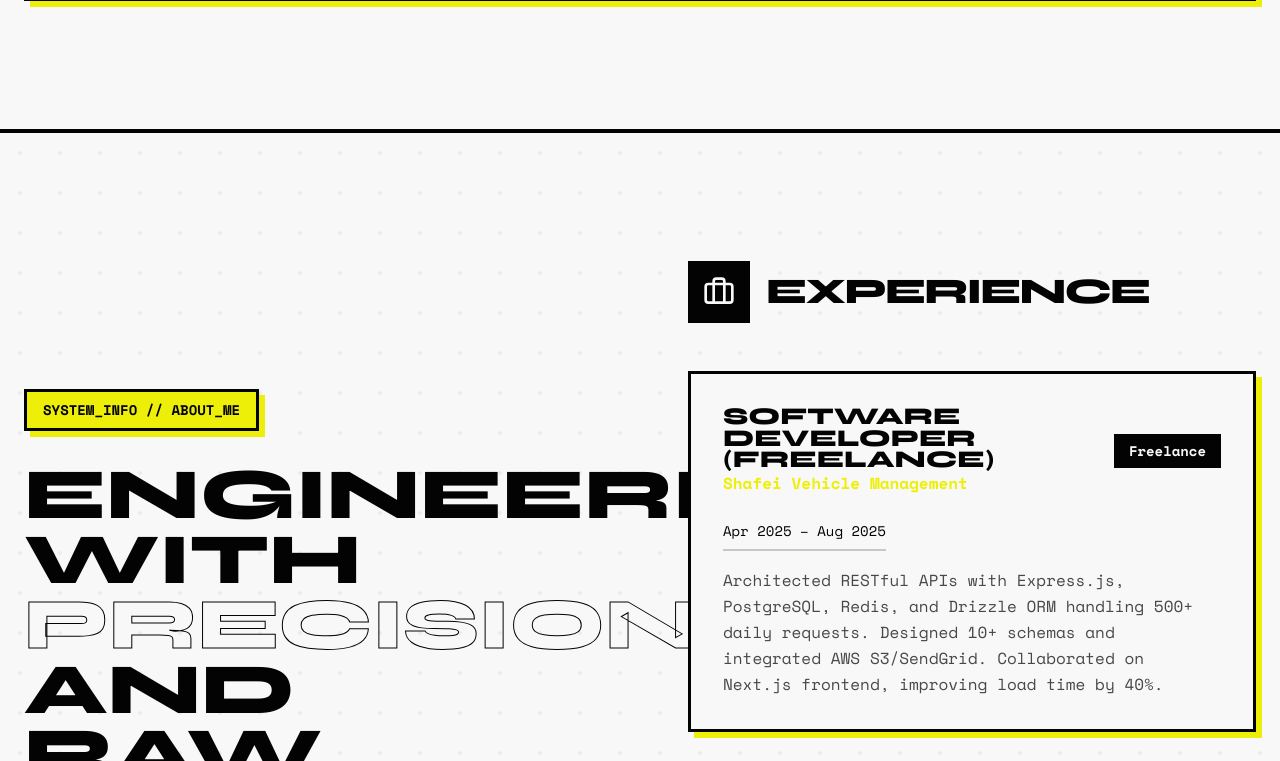
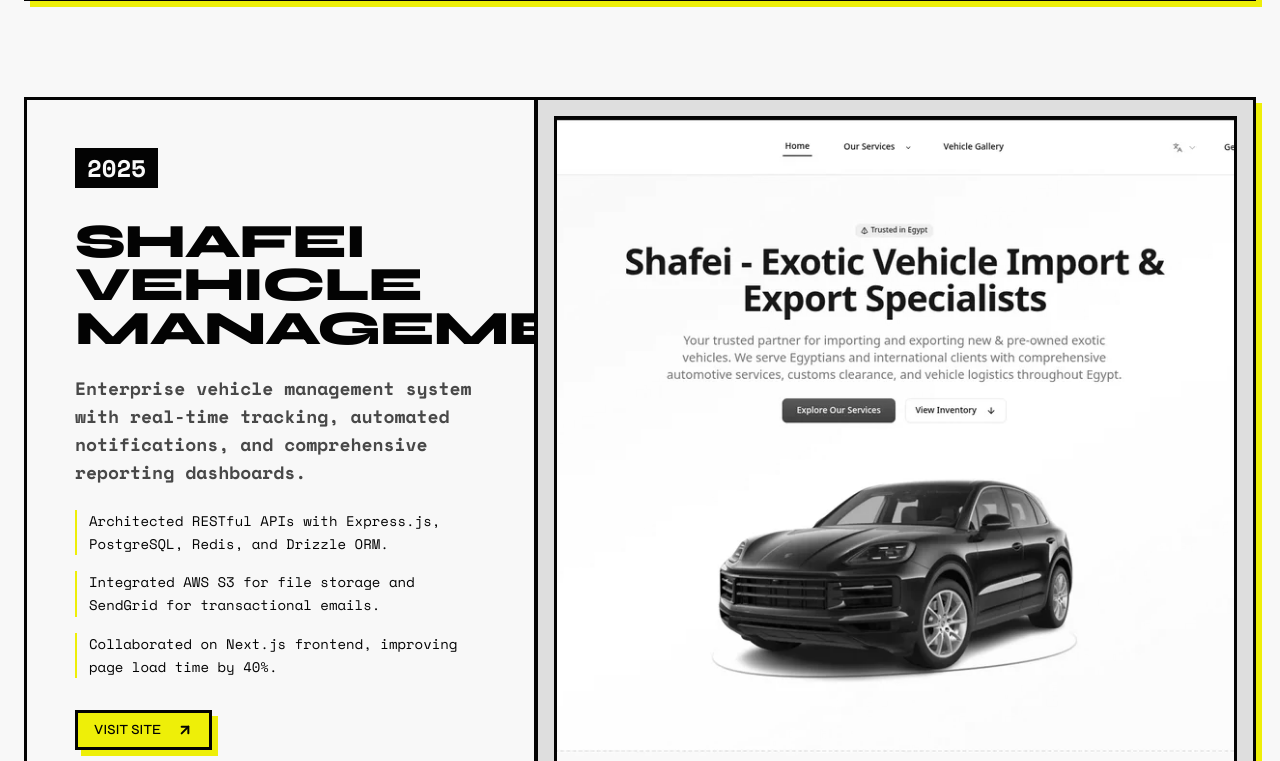
Before and after one commit to ma-hmuud/portfolio, a Next.js app: page / in a window 1280 px wide. Shown: the part 3379-4140 px from the top of the page. Built offline with nearby package versions, Linux system fonts and the light colour scheme.

Commit message:
fix: projects section

```diff
--- a/components/sections/projects.tsx
+++ b/components/sections/projects.tsx
@@ -14,8 +14,8 @@
       "Built a scalable PostgreSQL backend with Prisma ORM and AWS S3.",
       "Utilized Next.js, NestJS (GraphQL), and Python computation workers.",
     ],
-    github: "https://github.com/your-repo/graphora",
-    live: "#",
+    github: "https://github.com/ma-hmuud/graphora",
+    live: "https://graphora-visualizer.vercel.app",
     image: "/projects/graphora.png",
     year: "2026",
     featured: true,
@@ -29,8 +29,8 @@
       "Integrated Next.js with PostgreSQL via Drizzle ORM.",
       "Created dynamic calendar interfaces utilizing FullCalendar and Radix UI.",
     ],
-    github: "https://github.com/your-repo/swiftshift",
-    live: "#",
+    github: "https://github.com/ma-hmuud/swiftshift",
+    live: "https://swiftshift-scheduler.vercel.app/",
     image: "/projects/swiftshift.png",
     year: "2026",
     featured: true,
@@ -49,6 +49,21 @@
     image: "/projects/ma-drive.webp",
     year: "2026",
     featured: true,
+  },
+  {
+    title: "Shafei Vehicle Management",
+    description:
+      "Enterprise vehicle management system with real-time tracking, automated notifications, and comprehensive reporting dashboards.",
+    bullets: [
+      "Architected RESTful APIs with Express.js, PostgreSQL, Redis, and Drizzle ORM.",
+      "Integrated AWS S3 for file storage and SendGrid for transactional emails.",
+      "Collaborated on Next.js frontend, improving page load time by 40%.",
+    ],
+    github: "#",
+    live: "https://shafei.vercel.app/",
+    image: "/projects/shafei.webp",
+    year: "2025",
+    featured: false,
   },
 ];
 
```
